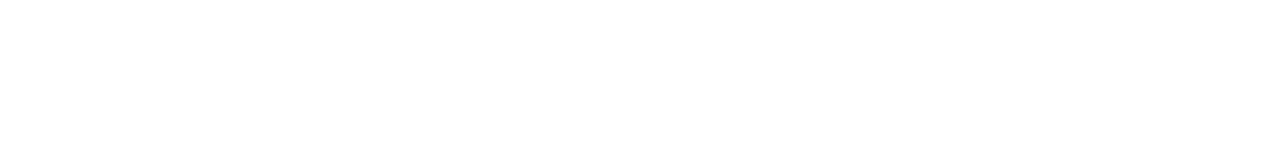
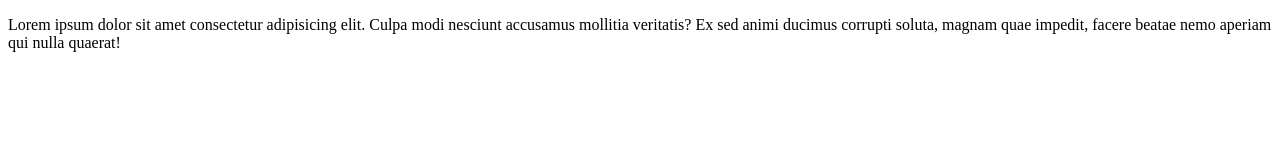
Before and after one commit to SabashiniRajamanohar/DCIrepo, a plain HTML site: page index.html in a window 1280 px wide. Drawn offline with Linux system fonts and the light colour scheme.

Commit message:
create a content for the file

```diff
--- a/index.html
+++ b/index.html
@@ -6,6 +6,8 @@
     <title>Document</title>
 </head>
 <body>
-
+    <p> Lorem ipsum dolor sit amet consectetur adipisicing elit. Culpa modi nesciunt accusamus mollitia veritatis?
+        Ex sed animi ducimus corrupti soluta, magnam quae impedit,
+        facere beatae nemo aperiam qui nulla quaerat!</p>
 </body>
 </html>
```
